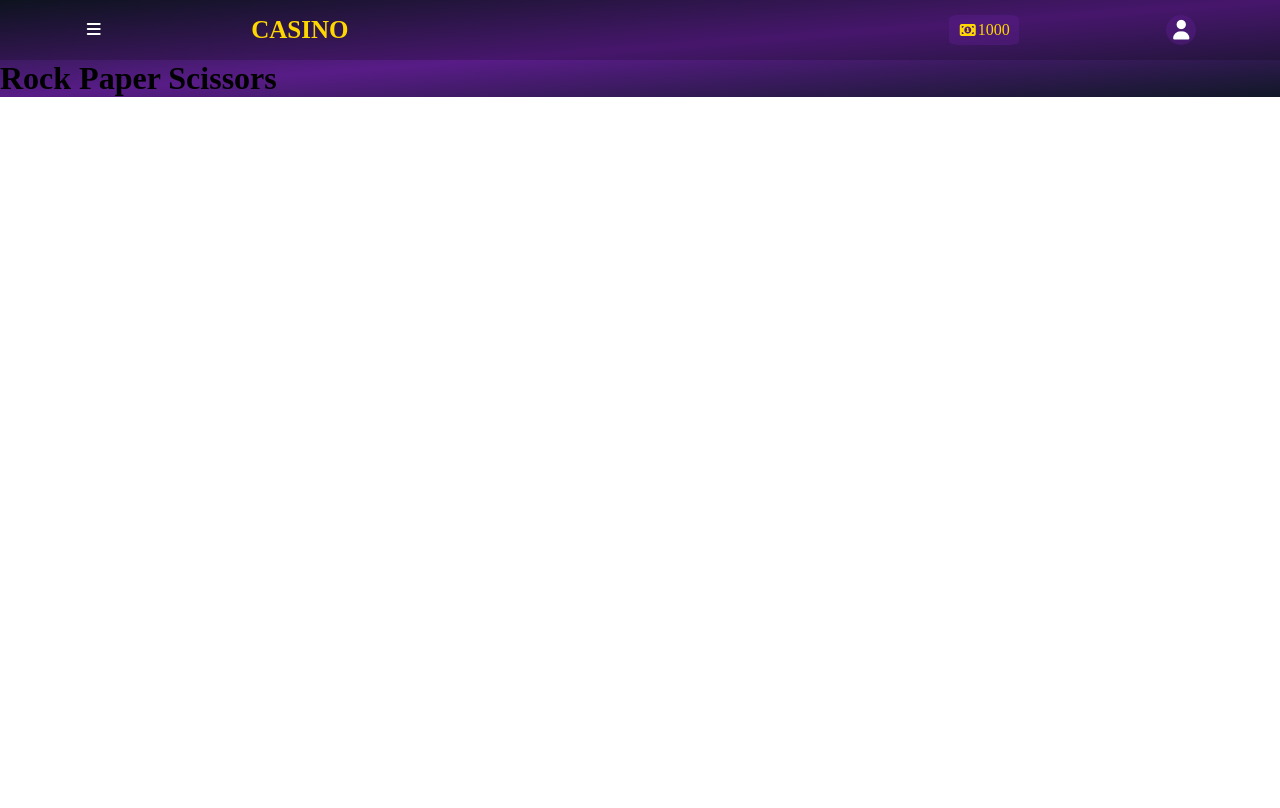
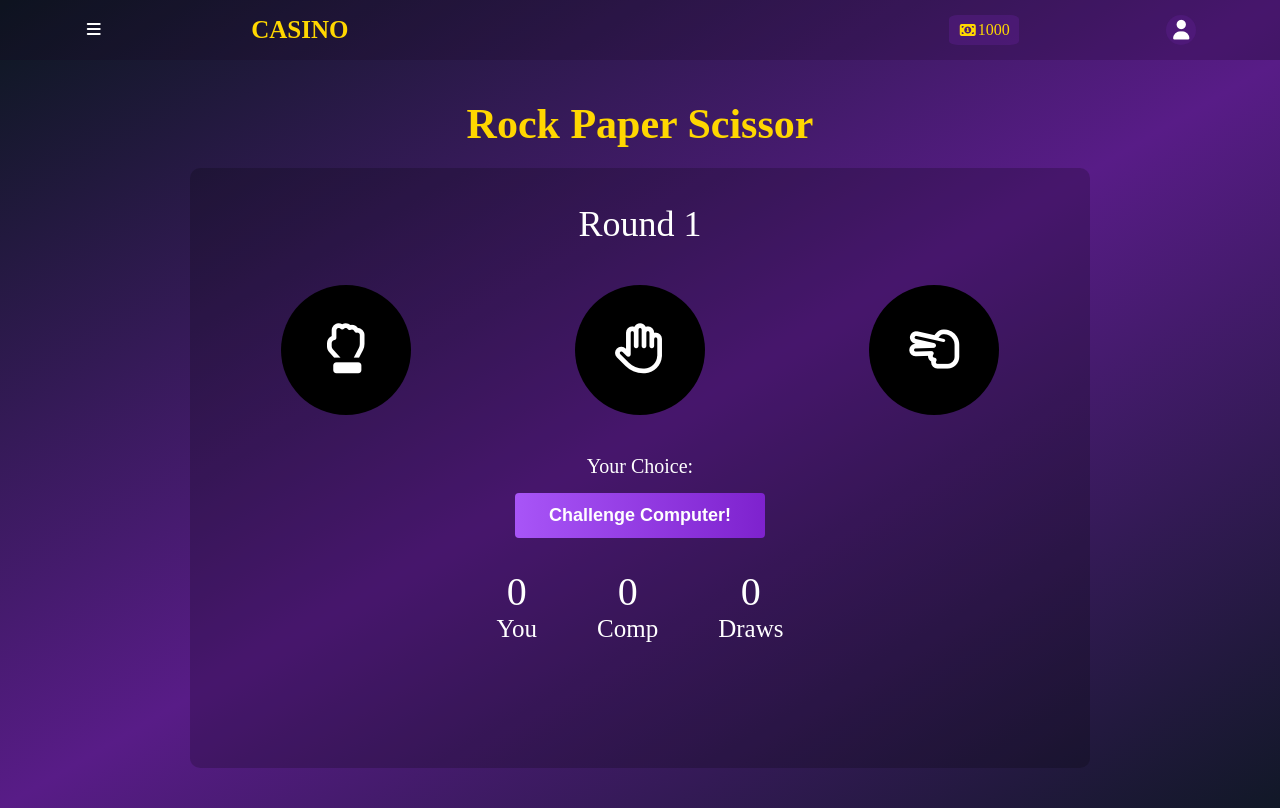
Before and after one commit to RaghavKhandelwal-25/PLAYHUB-react, a React (Vite) app: page /rps in a window 1280 px wide. Built offline with nearby package versions, Linux system fonts and the light colour scheme.

Commit message:
rock paper scissor game added

```diff
--- a/src/App.jsx
+++ b/src/App.jsx
@@ -120,7 +120,15 @@ function AppContent() {
           element={<Home handleGameEntry={handleGameEntry} />}
         />
 
-        <Route path="/rps" element={<RPS />} />
+        <Route
+          path="/rps"
+          element={
+            <RPS
+              balance={currentPlayer.balance}
+              updateBalance={updateBalance}
+            />
+          }
+        />
         <Route
           path="/coinflip"
           element={
--- /dev/null
+++ b/src/pages/RPS.css
@@ -0,0 +1,141 @@
+
+.rps-page {
+  min-height: calc(100vh - 60px);
+  padding: 20px 16px;
+  background: linear-gradient(to bottom right, #111827, #581c87, #111827);
+  color: white;
+  text-align: center;
+}
+
+.rps-title {
+  font-size: 42px;
+  color: #ffd700;
+  margin: 20px 0;
+}
+
+.rps-game-area {
+  width: min(90%, 900px);
+  min-height: 600px;
+  margin: 20px auto;
+  padding: 20px 16px;
+  box-sizing: border-box;
+  border-radius: 10px;
+  background: rgba(0, 0, 0, 0.2);
+}
+
+.rps-round {
+  color: white;
+  font-size: 36px;
+  padding: 15px;
+}
+
+.rps-choices {
+  display: flex;
+  justify-content: space-around;
+  align-items: center;
+  gap: 15px;
+  min-height: 180px;
+}
+
+.rps-choice {
+  width: 130px;
+  height: 130px;
+  border-radius: 50%;
+  border: 2px solid transparent;
+  background: black;
+  color: white;
+  font-size: 50px;
+  cursor: pointer;
+  transition: 0.3s;
+}
+
+.rps-choice:hover:not(:disabled),
+.rps-choice.selected {
+  background: #581c87;
+  border-color: #ffd700;
+  transform: scale(1.05);
+}
+
+.rps-choice:disabled {
+  cursor: not-allowed;
+  opacity: 0.7;
+}
+
+.rps-player-choice {
+  font-size: 20px;
+  margin: 15px 0 5px;
+}
+
+.rps-challenge,
+.rps-next button {
+  border: none;
+  border-radius: 4px;
+  padding: 12px;
+  font-size: 18px;
+  font-weight: bold;
+  color: white;
+  background: linear-gradient(to right, #a855f7, #7e22ce);
+  cursor: pointer;
+}
+
+.rps-challenge {
+  min-width: 250px;
+  max-width: 100%;
+  margin-top: 10px;
+}
+
+.rps-challenge.win {
+  background: linear-gradient(to right, #22c55e, #15803d);
+}
+
+.rps-challenge.lose {
+  background: linear-gradient(to right, #ef4444, #b91c1c);
+}
+
+.rps-challenge.draw {
+  background: linear-gradient(to right, #eab308, #a16207);
+}
+
+.rps-challenge:disabled {
+  cursor: not-allowed;
+}
+
+.rps-scores {
+  display: flex;
+  justify-content: center;
+  gap: 60px;
+  margin-top: 30px;
+  font-size: 25px;
+}
+
+.rps-scores p {
+  font-size: 40px;
+}
+
+.rps-next button {
+  margin-top: 25px;
+}
+
+@media (max-width: 480px) {
+  .rps-title {
+    font-size: 30px;
+  }
+
+  .rps-game-area {
+    width: 100%;
+  }
+
+  .rps-choice {
+    width: 85px;
+    height: 85px;
+    font-size: 35px;
+  }
+
+  .rps-choices {
+    gap: 8px;
+  }
+
+  .rps-scores {
+    gap: 40px;
+  }
+}
--- a/src/pages/RPS.jsx
+++ b/src/pages/RPS.jsx
@@ -1,5 +1,159 @@
-function RPS() {
-  return <h1>Rock Paper Scissors</h1>;
+
+import { useState } from "react";
+import "./rps.css";
+
+function RPS({ balance, updateBalance }) {
+  const [userChoice, setUserChoice] = useState(null);
+  const [userScore, setUserScore] = useState(0);
+  const [compScore, setCompScore] = useState(0);
+  const [drawScore, setDrawScore] = useState(0);
+  const [round, setRound] = useState(1);
+  const [message, setMessage] = useState("Challenge Computer!");
+  const [messageType, setMessageType] = useState("");
+  const [roundComplete, setRoundComplete] = useState(false);
+  const [gameOver, setGameOver] = useState(false);
+
+  function playGame() {
+    if (!userChoice || roundComplete || gameOver) return;
+
+    const choices = ["Rock", "Paper", "Scissor"];
+    const compChoice = choices[Math.floor(Math.random() * 3)];
+
+    let newUserScore = userScore;
+    let newCompScore = compScore;
+
+    if (userChoice === compChoice) {
+      setDrawScore(prev => prev + 1);
+      setMessage("Game Draw!");
+      setMessageType("draw");
+    } else {
+      const userWon =
+        (userChoice === "Rock" && compChoice === "Scissor") ||
+        (userChoice === "Paper" && compChoice === "Rock") ||
+        (userChoice === "Scissor" && compChoice === "Paper");
+
+      if (userWon) {
+        newUserScore++;
+        setMessage(`You Win! Your ${userChoice} beats ${compChoice}`);
+        setMessageType("win");
+      } else {
+        newCompScore++;
+        setMessage(`You Lose! ${compChoice} beats your ${userChoice}`);
+        setMessageType("lose");
+      }
+    }
+
+    setUserScore(newUserScore);
+    setCompScore(newCompScore);
+    setRoundComplete(true);
+
+    if (round === 3) {
+      setGameOver(true);
+
+      if (newUserScore > newCompScore) {
+        setMessage(
+          userChoice === compChoice
+            ? "Game Over! You won."
+            : `Game Over! You won this match.`
+        );
+        setMessageType("win");
+        updateBalance(balance + 600);
+      } else if (newUserScore < newCompScore) {
+        setMessage("Game Over! You lose.");
+        setMessageType("lose");
+      } else {
+        setMessage("Game Over! It's a Draw.");
+        setMessageType("draw");
+        updateBalance(balance + 300);
+      }
+    }
+  }
+
+  function nextRound() {
+    if (gameOver) {
+      updateBalance(balance - 300);
+      setUserScore(0);
+      setCompScore(0);
+      setDrawScore(0);
+      setRound(1);
+      setGameOver(false);
+    } else {
+      setRound(round + 1);
+    }
+
+    setUserChoice(null);
+    setRoundComplete(false);
+    setMessage("Challenge Computer!");
+    setMessageType("");
+  }
+
+  return (
+    <div className="rps-page">
+      <h1 className="rps-title">Rock Paper Scissor</h1>
+
+      <section className="rps-game-area">
+        <div className="rps-round">Round {round}</div>
+
+        <div className="rps-choices">
+          {["Rock", "Paper", "Scissor"].map((choice) => (
+            <button
+              key={choice}
+              className={`rps-choice ${
+                userChoice === choice ? "selected" : ""
+              }`}
+              disabled={roundComplete || gameOver}
+              onClick={() => setUserChoice(choice)}
+            >
+              {choice === "Rock" && (
+                <i className="fa-regular fa-hand-back-fist" />
+              )}
+              {choice === "Paper" && (
+                <i className="fa-regular fa-hand" />
+              )}
+              {choice === "Scissor" && (
+                <i className="fa-regular fa-hand-scissors" />
+              )}
+            </button>
+          ))}
+        </div>
+
+        <div className="rps-player-choice">
+          Your Choice: {userChoice || ""}
+        </div>
+
+        <button
+          className={`rps-challenge ${messageType}`}
+          disabled={!userChoice || roundComplete || gameOver}
+          onClick={playGame}
+        >
+          {message}
+        </button>
+
+        <div className="rps-scores">
+          <div>
+            <p>{userScore}</p>
+            <span>You</span>
+          </div>
+          <div>
+            <p>{compScore}</p>
+            <span>Comp</span>
+          </div>
+          <div>
+            <p>{drawScore}</p>
+            <span>Draws</span>
+          </div>
+        </div>
+
+        {roundComplete && (
+          <div className="rps-next">
+            <button onClick={nextRound}>
+              {gameOver ? "Play Again" : "Next Round"}
+            </button>
+          </div>
+        )}
+      </section>
+    </div>
+  );
 }
 
 export default RPS;
```
